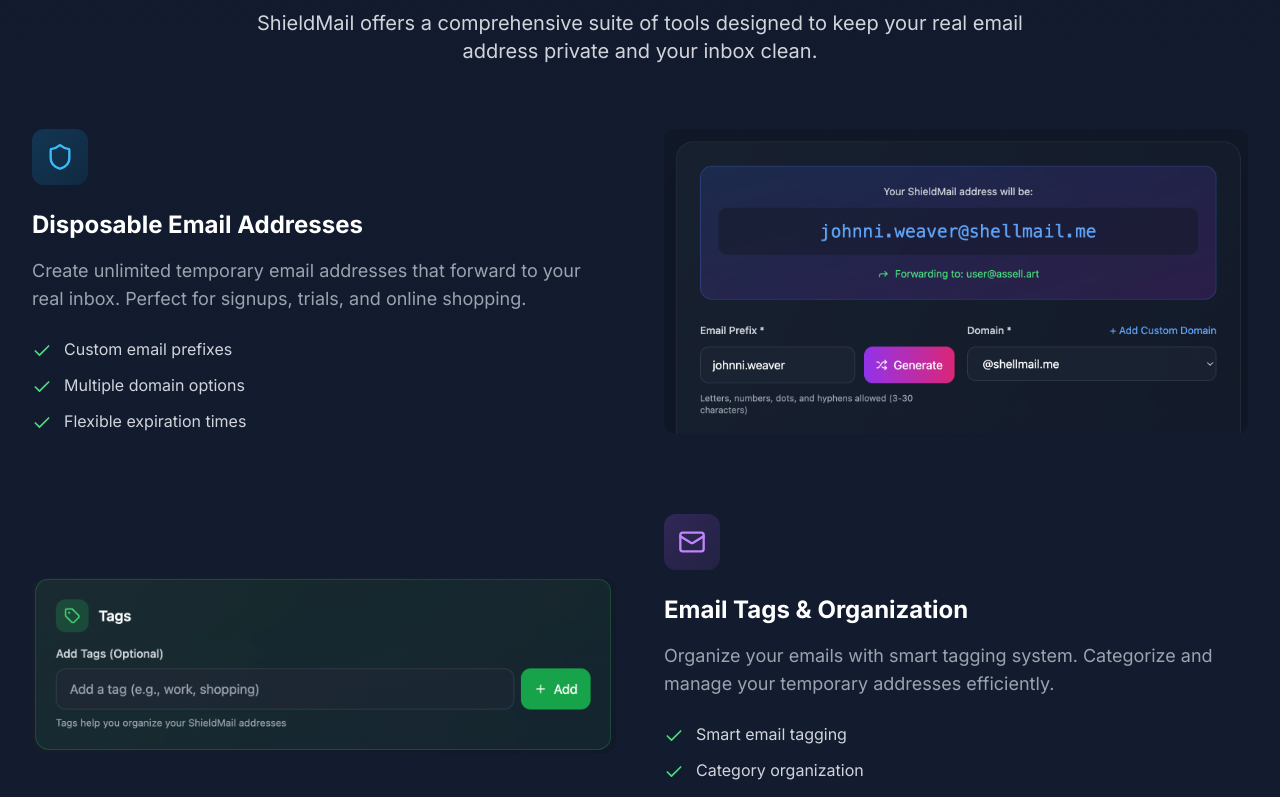
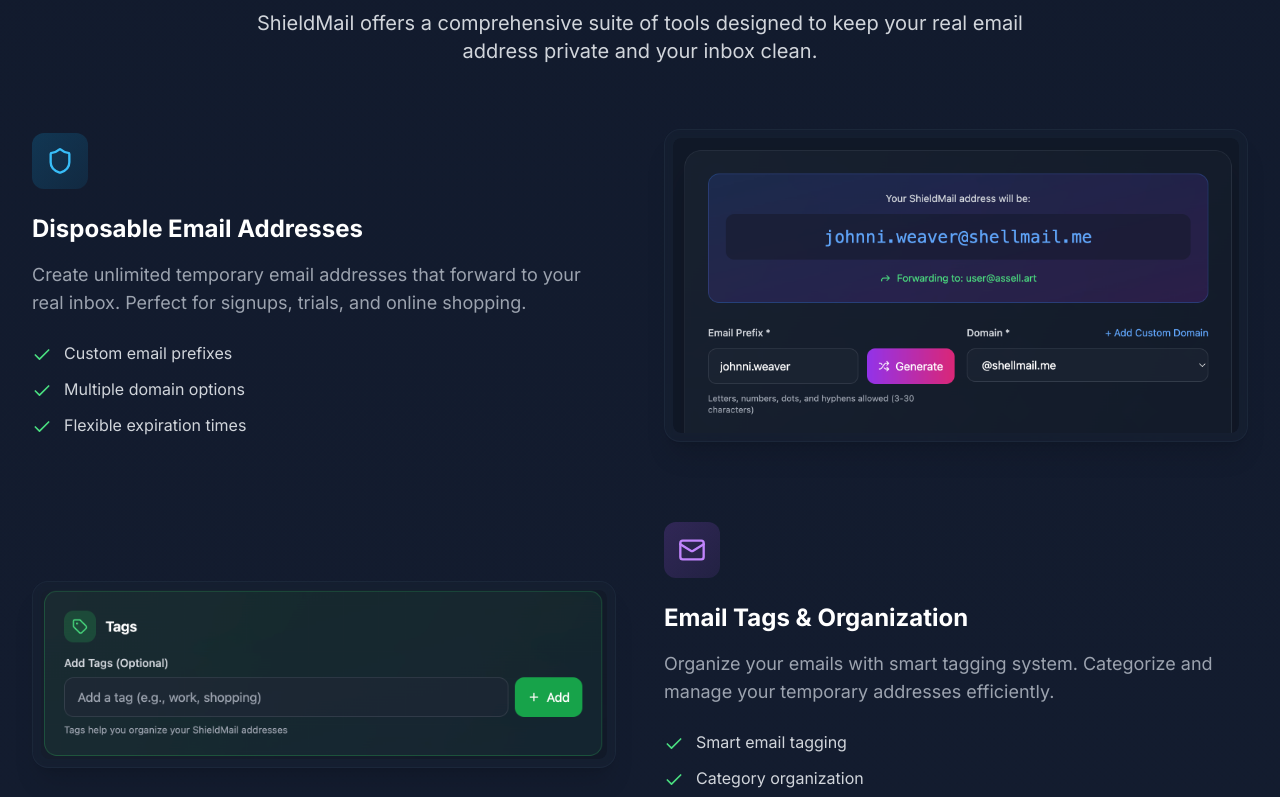
Before and after one commit to raspyhaze8210/shieldmail_homepage, a React (Vite) app: page / in a window 1280 px wide. Shown: the part 2260-3057 px from the top of the page. Built offline with nearby package versions, Linux system fonts and the light colour scheme.

Commit message:
Revert Feature Section Frames and Reduce Border Size

```diff
--- a/src/components/FeaturesSection.tsx
+++ b/src/components/FeaturesSection.tsx
@@ -139,15 +139,18 @@
                 </div>
               </div>
 
-              {/* Clean Image - No Frames or Borders */}
-              <div className="flex-1 relative group feature-image-container">
-                <div className="feature-image-frame">
-                  <img
-                    src={feature.image}
-                    alt={feature.title}
-                    className="feature-image"
-                    loading="lazy"
-                  />
+              {/* Image with Frame and Reduced Border */}
+              <div className="flex-1 relative group">
+                <div className="bg-slate-800/25 backdrop-blur-sm border border-slate-700/25 rounded-2xl p-2 shadow-xl overflow-hidden">
+                  <div className="relative overflow-hidden feature-image-container" style={{ borderRadius: '0.5rem' }}>
+                    <img
+                      src={feature.image}
+                      alt={feature.title}
+                      className="w-full h-auto object-contain feature-image"
+                      style={{ borderRadius: '0.5rem' }}
+                      loading="lazy"
+                    />
+                  </div>
                 </div>
               </div>
             </div>
--- a/src/index.css
+++ b/src/index.css
@@ -17,28 +17,14 @@
   box-shadow: 0 20px 25px -5px rgba(0, 0, 0, 0.1), 0 10px 10px -5px rgba(0, 0, 0, 0.04);
 }
 
-/* Feature Image Containers - No Frames */
+/* Feature Image Containers - With Reduced Borders */
 .feature-image-container {
   perspective: 1000px;
 }
 
-.feature-image-frame {
-  min-height: 300px;
-  max-height: 400px;
-  display: flex;
-  align-items: center;
-  justify-content: center;
-}
-
 .feature-image {
-  max-width: 100%;
-  max-height: 100%;
-  width: auto;
-  height: auto;
-  object-fit: contain;
   transition: transform 0.3s ease-out;
   transform-style: preserve-3d;
-  border-radius: 12px;
 }
 
 /* Wobbling effect for feature images */
```
